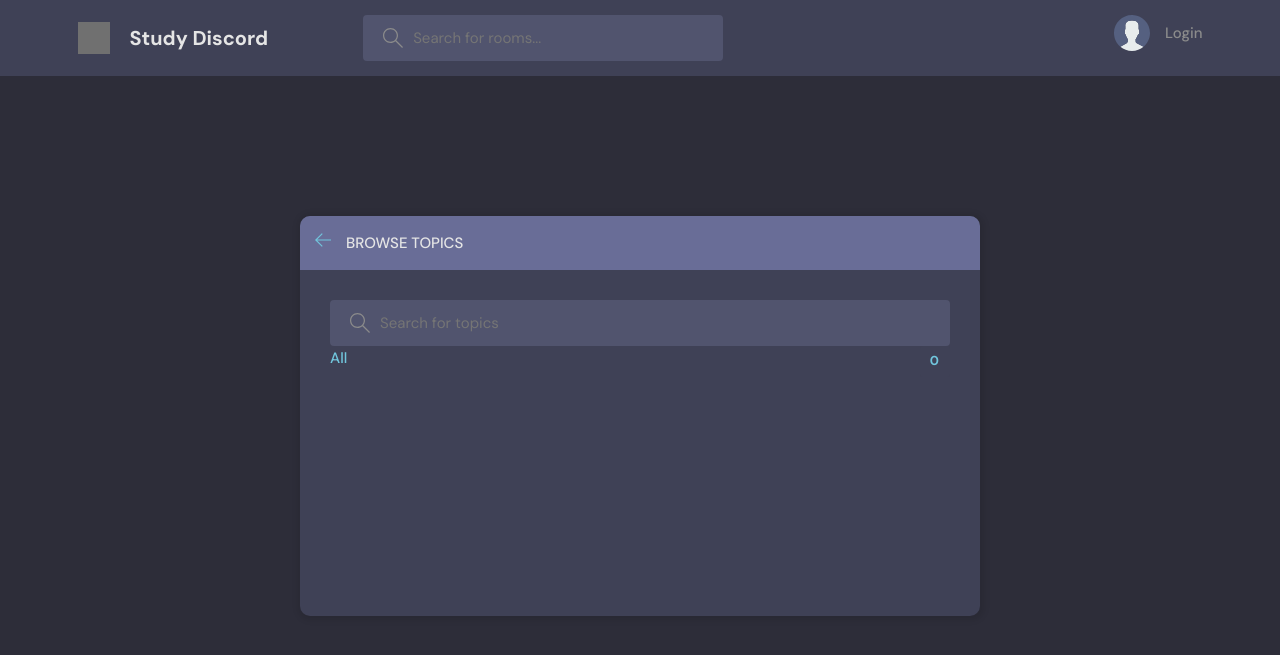
After one commit to amir1226/tzuzul-project3-discord, a Django app: page /topics in a window 1280 px wide. The commit adds this page. Shown: the top 655 px of the page. Run offline with Django 4.2, Linux system fonts and the light colour scheme; data that the repository does not hold is empty; grey boxes are pictures that could not be loaded.

Commit message:
Updating topics component and adding topics searcher

```diff
--- a/proyecto3_discord/base/templates/base/home.html
+++ b/proyecto3_discord/base/templates/base/home.html
@@ -11,7 +11,7 @@
     <!-- Room List Start -->
     <div class="roomList">
         <div class="mobile-menu">
-        <form class="header__search">
+        <form action="{% url 'home'%}" method="GET" class="header__search">
             <label>
             <svg version="1.1" xmlns="http://www.w3.org/2000/svg" width="32" height="32" viewBox="0 0 32 32">
                 <title>search</title>
@@ -19,7 +19,7 @@
                 d="M32 30.586l-10.845-10.845c1.771-2.092 2.845-4.791 2.845-7.741 0-6.617-5.383-12-12-12s-12 5.383-12 12c0 6.617 5.383 12 12 12 2.949 0 5.649-1.074 7.741-2.845l10.845 10.845 1.414-1.414zM12 22c-5.514 0-10-4.486-10-10s4.486-10 10-10c5.514 0 10 4.486 10 10s-4.486 10-10 10z"
                 ></path>
             </svg>
-            <input placeholder="Search for posts" />
+            <input name="q" placeholder="Search for posts" />
             </label>
         </form>
         <div class="mobile-menuItems">
--- /dev/null
+++ b/proyecto3_discord/base/templates/base/topics.html
@@ -0,0 +1,50 @@
+{% extends 'main.html' %}
+
+{% block content %}
+<main class="create-room layout">
+  <div class="container">
+    <div class="layout__box">
+      <div class="layout__boxHeader">
+        <div class="layout__boxTitle">
+          <a href="{% url 'home' %}">
+            <svg version="1.1" xmlns="http://www.w3.org/2000/svg" width="32" height="32" viewBox="0 0 32 32">
+              <title>arrow-left</title>
+              <path
+                d="M13.723 2.286l-13.723 13.714 13.719 13.714 1.616-1.611-10.96-10.96h27.625v-2.286h-27.625l10.965-10.965-1.616-1.607z">
+              </path>
+            </svg>
+          </a>
+          <h3>Browse Topics</h3>
+        </div>
+      </div>
+
+      <div class="topics-page layout__body">
+        <form action="" method="GET" class="header__search">
+          <label>
+            <svg version="1.1" xmlns="http://www.w3.org/2000/svg" width="32" height="32" viewBox="0 0 32 32">
+              <title>search</title>
+              <path
+                d="M32 30.586l-10.845-10.845c1.771-2.092 2.845-4.791 2.845-7.741 0-6.617-5.383-12-12-12s-12 5.383-12 12c0 6.617 5.383 12 12 12 2.949 0 5.649-1.074 7.741-2.845l10.845 10.845 1.414-1.414zM12 22c-5.514 0-10-4.486-10-10s4.486-10 10-10c5.514 0 10 4.486 10 10s-4.486 10-10 10z">
+              </path>
+            </svg>
+            <input name="q" placeholder="Search for topics" />
+          </label>
+        </form>
+
+        <ul class="topics__list">
+          <li>
+            <a href="{% url 'topics' %}" class="active">All <span>{{topics.count}}</span></a>
+          </li>
+          {% for topic in topics %}
+          <li>
+            <a href="{% url 'home' %}?q={{topic.name}}">{{ topic.name }} <span>{{topic.room_set.all.count}}</span></a>
+          </li>
+          {% endfor %}
+
+        </ul>
+      </div>
+    </div>
+  </div>
+</main>
+
+{% endblock content %}
--- a/proyecto3_discord/base/templates/base/topics_component.html
+++ b/proyecto3_discord/base/templates/base/topics_component.html
@@ -4,15 +4,16 @@
     </div>
     <ul class="topics__list">
         <li>
-            <a href="{% url 'home' %}" class="active">All <span>{{topics.count}}</span></a>
+            <a href="{% url 'home' %}" class="active">All <span>{{topics_count}}</span></a>
         </li>
         {% for topic in topics %}
         <li>
             <a href="{% url 'home' %}?q={{topic.name}}">{{topic.name}}<span>{{topic.room_set.all.count}}</span></a>
         </li>
         {% endfor %}
+
     </ul>
-    <a class="btn btn--link" href="topics.html">
+    <a class="btn btn--link" href="{% url 'topics' %}">
         More
         <svg version="1.1" xmlns="http://www.w3.org/2000/svg" width="32" height="32" viewBox="0 0 32 32">
             <title>chevron-down</title>
--- a/proyecto3_discord/base/urls.py
+++ b/proyecto3_discord/base/urls.py
@@ -12,6 +12,6 @@ urlpatterns = [
     path('update-room/<str:pk>', views.update_room, name='update-room'),
     path('delete-room/<str:pk>', views.delete_room, name='delete-room'),
     path('delete-message/<str:pk>', views.delete_message, name='delete-message'),
-    path('update-user', views.update_user, name='update-user')
-
+    path('update-user', views.update_user, name='update-user'),
+    path('topics', views.topics_page, name='topics')
 ]
--- a/proyecto3_discord/base/views.py
+++ b/proyecto3_discord/base/views.py
@@ -67,11 +67,11 @@ def home(request):
     rooms = Room.objects.filter(Q(topic__name__icontains=query_param)
                                 | Q(name__icontains=query_param)
                                 | Q(description__icontains=query_param))
-    topics = Topic.objects.all()
-    room_count = rooms.count()
+    topics = Topic.objects.filter(name__icontains=query_param)[:5]
+    topics_count = Topic.objects.all().count()
     room_messages = Message.objects.filter(Q(room__topic__name__icontains=query_param))
 
-    context = {'rooms': rooms, 'topics': topics, 'room_count': room_count, 'room_messages': room_messages}
+    context = {'rooms': rooms, 'topics': topics, 'topics_count': topics_count, 'room_messages': room_messages}
     return render(request, 'base/home.html', context)
 
 def room(request, pk):
@@ -178,3 +178,8 @@ def update_user(request):
             form.save()
             return redirect('user-profile', pk=user.id)
     return render(request, 'base/update-user.html', {'form':form})
+
+def topics_page(request):
+    query_param = request.GET.get('q') if request.GET.get('q') else ''
+    topics = Topic.objects.filter(name__icontains=query_param)
+    return render(request, 'base/topics.html',{'topics': topics})
```
Lines whose indentation alone changed are shown as unchanged.
